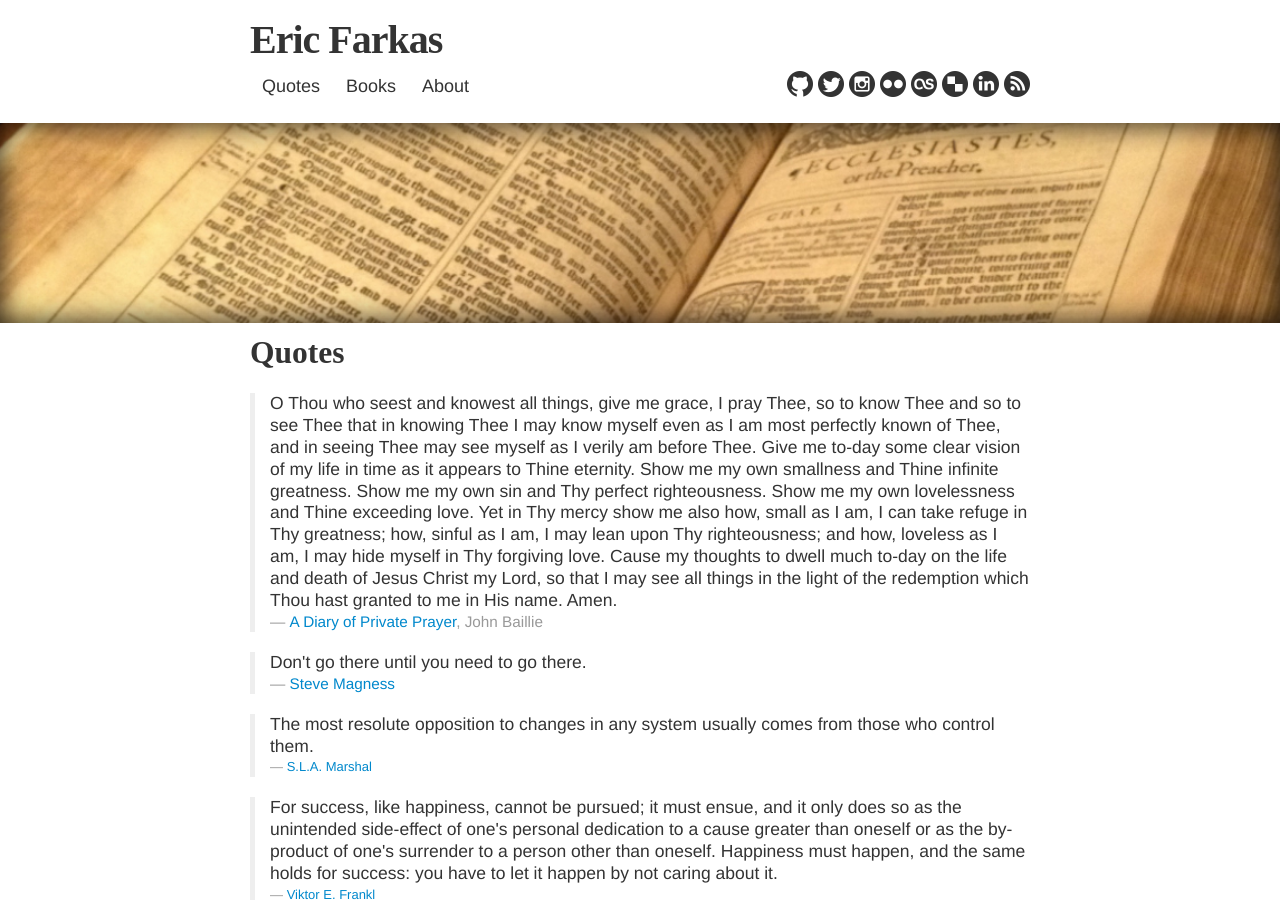
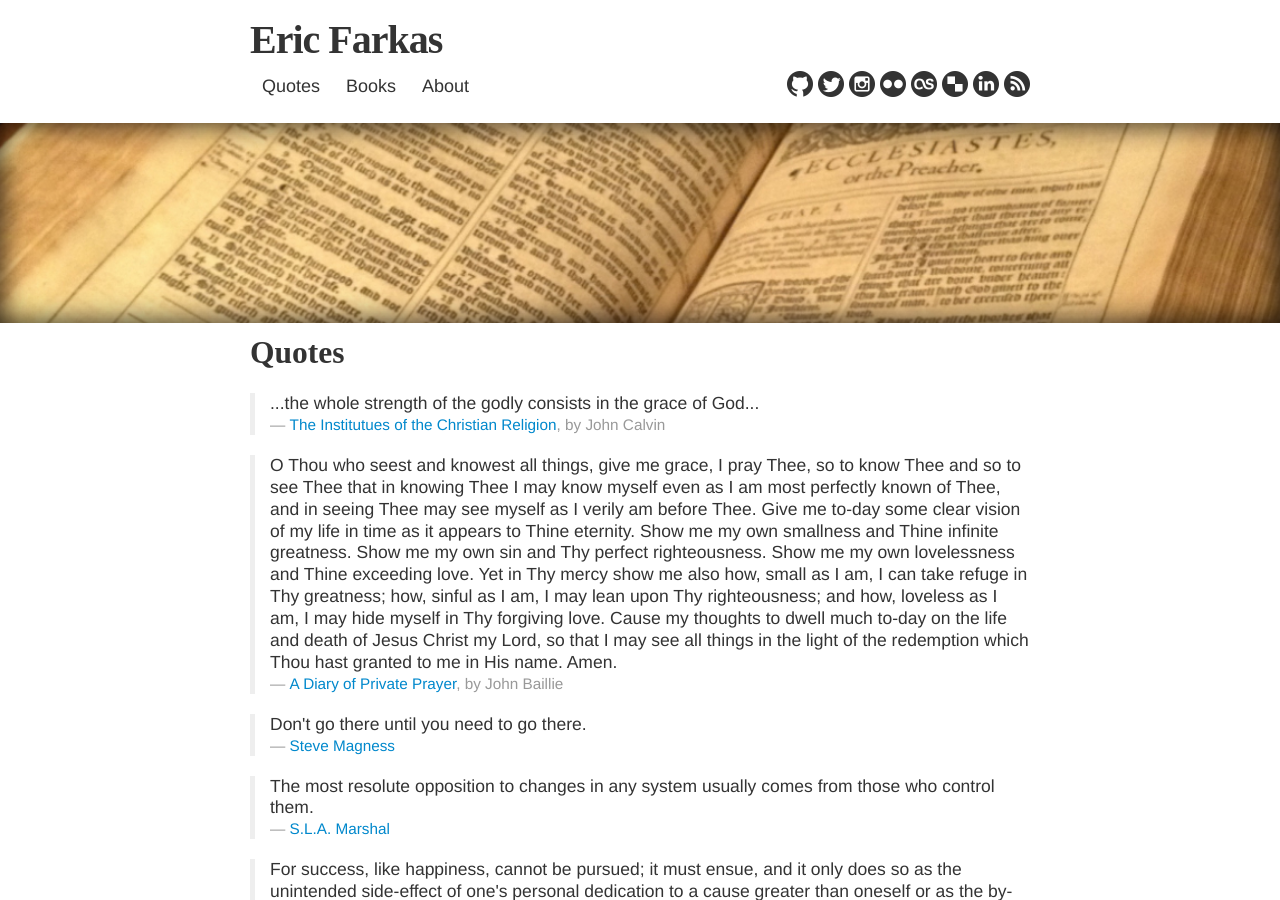
Before and after one commit to speric/speric.github.com, a Jekyll site: the page built from quotes.html, in a window 1280 px wide and 900 px high. Built offline with Jekyll 4.4.1, drawn with Linux system fonts in a browser that asks for light colours; some web fonts are replaced; comment, search, counter and statistics services are not loaded.

Commit message:
Update quotes.html

```diff
--- a/quotes.html
+++ b/quotes.html
@@ -10,16 +10,23 @@ description: A collection of thought-provoking quotes.
 
 <blockquote>
   <p>
+    ...the whole strength of the godly consists in the grace of God...
+  </p>
+  <small><a href="http://www.ccel.org/ccel/calvin/institutes/Page_276.html">The Institutues of the Christian Religion</a>, by John Calvin</small>
+</blockquote>
+
+<blockquote>
+  <p>
     O Thou who seest and knowest all things, give me grace, I pray Thee, so to know Thee and so to see Thee that in knowing Thee I may know myself even as I am most perfectly known of Thee, and in seeing Thee may see myself as I verily am before Thee. Give me to-day some clear vision of my life in time as it appears to Thine eternity. Show me my own smallness and Thine infinite greatness. Show me my own sin and Thy perfect righteousness. Show me my own lovelessness and Thine exceeding love. Yet in Thy mercy show me also how, small as I am, I can take refuge in Thy greatness; how, sinful as I am, I may lean upon Thy righteousness; and how, loveless as I am, I may hide myself in Thy forgiving love. Cause my thoughts to dwell much to-day on the life and death of Jesus Christ my Lord, so that I may see all things in the light of the redemption which Thou hast granted to me in His name. Amen.
   </p>
-  <small><a href="https://www.amazon.com/Diary-Private-Prayer-John-Baillie/dp/0684824981"/>A Diary of Private Prayer</a>, John Baillie</small>
+  <small><a href="https://www.amazon.com/Diary-Private-Prayer-John-Baillie/dp/0684824981">A Diary of Private Prayer</a>, by John Baillie</small>
 </blockquote>
 
 <blockquote>
   <p>
     Don't go there until you need to go there.
   </p>
-  <small><a href="https://heleo.com/conversation-an-olympic-coach-on-how-to-train-smarter-not-harder/14901/">Steve Magness</a>
+  <small><a href="https://heleo.com/conversation-an-olympic-coach-on-how-to-train-smarter-not-harder/14901/">Steve Magness</a></small>
 </blockquote>
 
 <blockquote>
```
